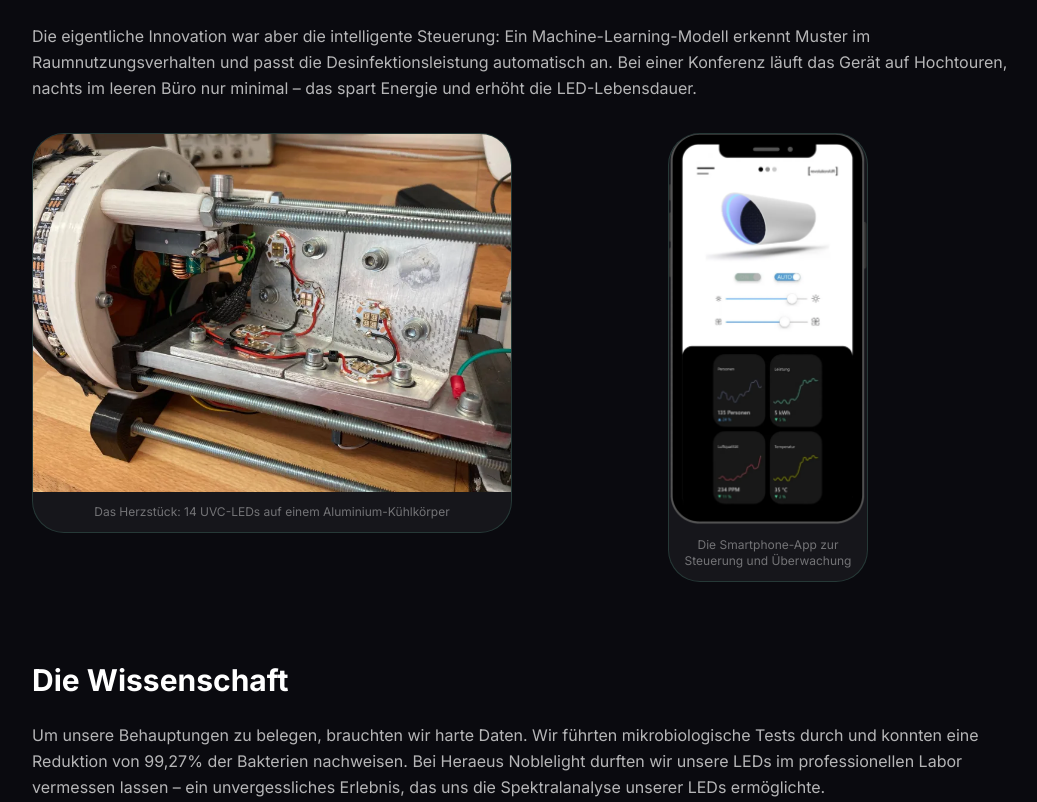
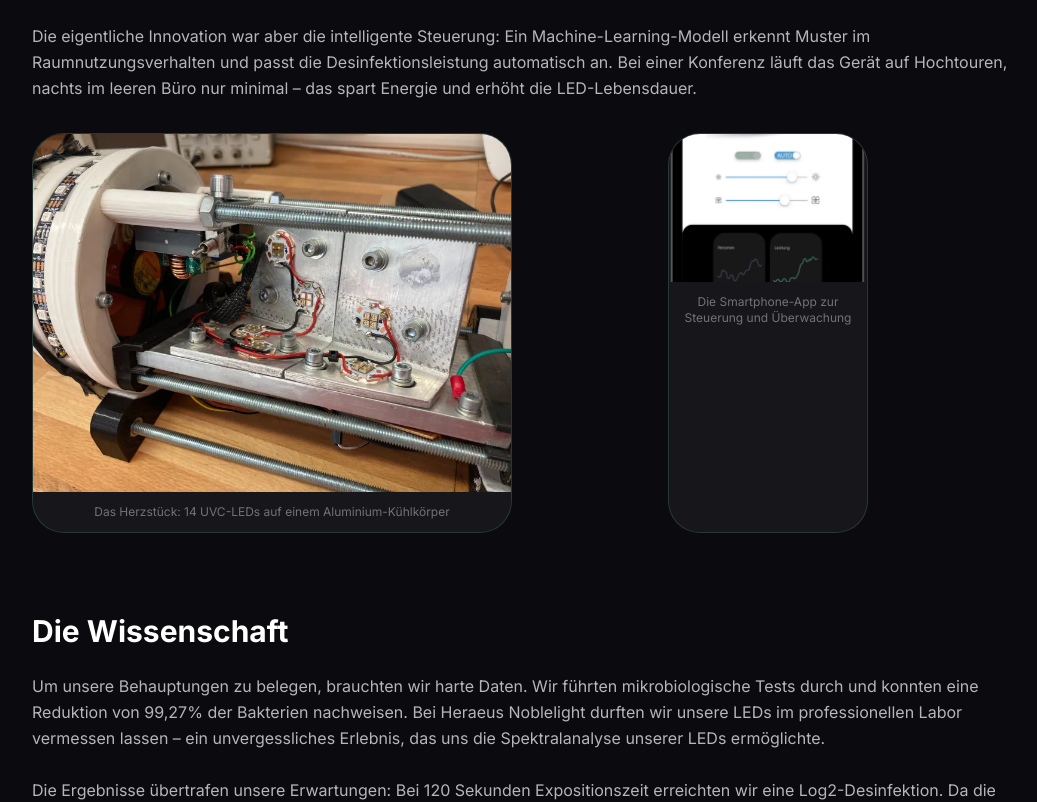
Before and after one commit to gratisCobalt/dominikhein.de, a React (Vite) app: page /projekt/revolutionair in a window 1280 px wide. Shown: the part 2020-2822 px from the top of the page, without its empty margins (120-1157 px from the left). Built offline with nearby package versions, Linux system fonts and the light colour scheme.

Commit message:
fix: consistent image card sizes with 4:3 aspect ratio, add missing caption

```diff
--- a/src/data/revolutionairData.ts
+++ b/src/data/revolutionairData.ts
@@ -101,7 +101,7 @@ Robert Habeck, der Bundeswirtschaftsminister, nahm sich Zeit für ein ausführli
       { src: habeck2, alt: 'Präsentation bei Robert Habeck', caption: 'Präsentation von revolutionAIR' },
       { src: lindnerGespraech, alt: 'Gespräch mit Christian Lindner', caption: 'Diskussion mit Bundesfinanzminister Christian Lindner' },
       { src: lindner1, alt: 'Mit Christian Lindner', caption: 'Mit Christian Lindner im Bundestag' },
-      { src: lindner2, alt: 'Team mit Christian Lindner', caption: '' },
+      { src: lindner2, alt: 'Team mit Christian Lindner', caption: 'Team-Foto mit dem Bundesfinanzminister' },
       { src: amthor, alt: 'Mit Philipp Amthor', caption: 'Mit MdB Philipp Amthor' },
       { src: nadineSchoen, alt: 'Mit Nadine Schön', caption: 'Mit MdB Nadine Schön' },
       { src: peterHeidt, alt: 'Gespräch mit Peter Heidt', caption: 'Im Gespräch mit MdB Peter Heidt' },
--- a/src/pages/RevolutionairPage.tsx
+++ b/src/pages/RevolutionairPage.tsx
@@ -131,7 +131,7 @@ export function RevolutionairPage() {
                   )}
                 </motion.figure>
               ) : (
-                <div className={`grid gap-4 ${section.images.length === 2 ? 'md:grid-cols-2 items-start' : section.images.length >= 3 ? 'md:grid-cols-2 lg:grid-cols-3' : ''}`}>
+                <div className={`grid gap-4 ${section.images.length === 2 ? 'md:grid-cols-2' : section.images.length >= 3 ? 'md:grid-cols-2 lg:grid-cols-3' : ''}`}>
                   {section.images.map((image, imageIndex) => (
                     <motion.figure
                       key={imageIndex}
@@ -139,13 +139,15 @@ export function RevolutionairPage() {
                       whileInView={{ opacity: 1, scale: 1 }}
                       viewport={{ once: true }}
                       transition={{ delay: imageIndex * 0.1 }}
-                      className={`rounded-xl overflow-hidden bg-glass-bg border border-glass-border ${image.isPortrait ? 'max-w-[200px] mx-auto' : ''}`}
+                      className={`rounded-xl overflow-hidden bg-glass-bg border border-glass-border flex flex-col ${image.isPortrait ? 'max-w-[200px] mx-auto' : ''}`}
                     >
-                      <img
-                        src={image.src}
-                        alt={image.alt}
-                        className="w-full h-auto object-contain"
-                      />
+                      <div className="aspect-[4/3] overflow-hidden">
+                        <img
+                          src={image.src}
+                          alt={image.alt}
+                          className="w-full h-full object-cover"
+                        />
+                      </div>
                       {image.caption && (
                         <figcaption className="p-3 text-xs text-text-muted text-center">
                           {image.caption}
```
